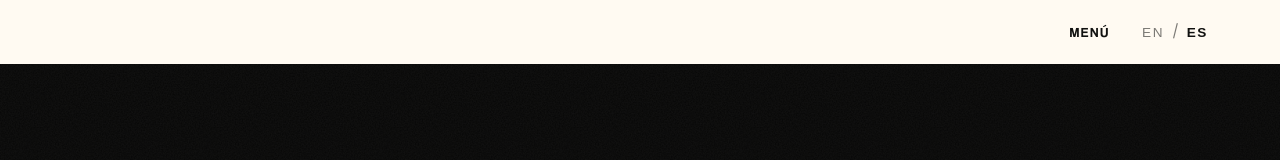
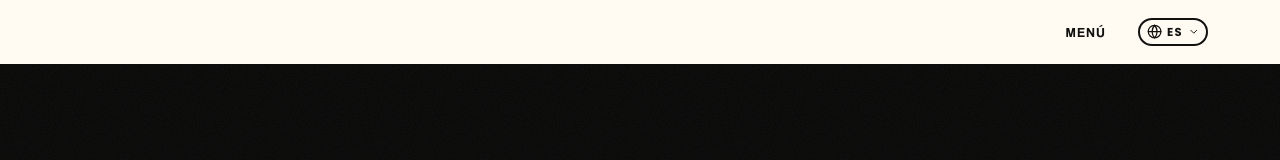
Before and after one commit to lucasperazzi/abril-portfolio, a React (Vite) app: page / in a window 1280 px wide. Shown: the top 160 px of the page. Built offline with nearby package versions, Linux system fonts and the light colour scheme.

Commit message:
Improve language selector

```diff
--- a/src/Navbar.css
+++ b/src/Navbar.css
@@ -262,54 +262,121 @@
 }
 
 .language-selector {
+  position: relative;
   display: flex;
   align-items: center;
-  gap: 0.5rem;
+  height: 28px;
+  z-index: 1002;
 }
 
-.lang-btn {
-  background: none;
-  border: none;
-  font-size: 0.85rem;
-  font-weight: 400;
-  letter-spacing: 0.1rem;
+.language-toggle {
+  display: inline-flex;
+  align-items: center;
+  justify-content: center;
+  gap: 0.3rem;
+  min-width: 64px;
+  height: 28px;
+  padding: 0.25rem 0.42rem;
+  background: var(--site-text);
+  border: 2px solid var(--site-bg);
+  border-radius: 9999px;
   color: var(--site-bg);
   cursor: pointer;
-  padding: 0;
-  opacity: 0.55;
-  transition: opacity 0.3s ease;
-  position: relative;
+  font-family: 'Poppins', sans-serif;
+  font-size: 0.72rem;
+  font-weight: 700;
+  letter-spacing: 0.08rem;
+  line-height: 1;
+  transition: background-color 0.25s ease, color 0.25s ease, transform 0.25s ease, box-shadow 0.25s ease;
 }
 
-.lang-btn:hover {
-  opacity: 1;
+.language-toggle span,
+.language-toggle svg {
+  display: block;
 }
 
-.lang-btn::after {
-  content: '';
-  position: absolute;
-  bottom: -2px;
-  left: 0;
-  width: 0;
-  height: 1px;
-  background: var(--site-bg);
-  transition: width 0.3s ease;
+.language-toggle span {
+  line-height: 1;
+  transform: translateY(0.5px);
 }
 
-.lang-btn:hover::after {
-  width: 100%;
+.language-toggle:hover,
+.language-selector.open .language-toggle {
+  background: var(--site-bg);
+  color: var(--site-text);
+  transform: translateY(-1px);
+  box-shadow: -3px 4px 0 rgba(143, 47, 90, 0.35), -6px 10px 18px rgba(0, 0, 0, 0.18);
 }
 
-.lang-btn.active {
-  color: var(--site-bg);
-  font-weight: 600;
-  opacity: 1;
+.language-icon {
+  width: 0.95rem;
+  height: 0.95rem;
+  flex: 0 0 auto;
 }
 
-.lang-divider {
+.language-chevron {
+  width: 0.72rem;
+  height: 0.72rem;
+  flex: 0 0 auto;
+  transition: transform 0.25s ease;
+}
+
+.language-selector.open .language-chevron {
+  transform: rotate(180deg);
+}
+
+.language-menu {
+  position: absolute;
+  top: calc(100% + 0.55rem);
+  right: 0;
+  min-width: 164px;
+  padding: 0.45rem;
+  background: var(--site-text);
+  border: 2px solid var(--site-bg);
+  border-radius: 1rem;
+  box-shadow: -4px 5px 0 rgba(143, 47, 90, 0.35), -8px 14px 24px rgba(0, 0, 0, 0.18);
+  animation: languageMenuIn 0.18s ease forwards;
+}
+
+.language-option {
+  width: 100%;
+  display: flex;
+  align-items: center;
+  gap: 0.55rem;
+  padding: 0.7rem 0.75rem;
+  background: transparent;
+  border: none;
+  border-radius: 0.7rem;
   color: var(--site-bg);
-  font-size: 0.85rem;
-  opacity: 0.55;
+  cursor: pointer;
+  font-family: 'Poppins', sans-serif;
+  font-size: 0.9rem;
+  font-weight: 500;
+  text-align: left;
+  transition: background-color 0.2s ease, transform 0.2s ease;
+}
+
+.language-option:hover,
+.language-option.active {
+  background: rgba(234, 167, 199, 0.35);
+  transform: translateX(2px);
+}
+
+.language-option-code {
+  min-width: 26px;
+  font-weight: 800;
+  letter-spacing: 0.06rem;
+}
+
+@keyframes languageMenuIn {
+  from {
+    opacity: 0;
+    transform: translateY(-6px);
+  }
+  to {
+    opacity: 1;
+    transform: translateY(0);
+  }
 }
 
 
@@ -352,8 +419,33 @@
     font-size: 0.75rem;
   }
 
-  .language-selector .lang-btn {
-    font-size: 0.5rem !important;
+  .language-toggle {
+    min-width: 58px;
+    height: 26px;
+    gap: 0.25rem;
+    padding: 0.22rem 0.34rem;
+    font-size: 0.66rem;
+    border-width: 1.5px;
+  }
+
+  .language-icon {
+    width: 0.86rem;
+    height: 0.86rem;
+  }
+
+  .language-chevron {
+    width: 0.64rem;
+    height: 0.64rem;
+  }
+
+  .language-menu {
+    min-width: 142px;
+    border-width: 1.5px;
+  }
+
+  .language-option {
+    padding: 0.65rem;
+    font-size: 0.82rem;
   }
 
   .simple-menu-content {
--- a/src/Navbar.jsx
+++ b/src/Navbar.jsx
@@ -1,10 +1,68 @@
-import { useState, useEffect } from 'react'
+import { useState, useEffect, useRef } from 'react'
 import { Link } from 'react-router-dom'
+import { FiChevronDown, FiGlobe } from 'react-icons/fi'
 import { useLanguage } from './LanguageContext'
 import './Navbar.css'
 
+function LanguageSelector() {
+  const { language, setLanguage } = useLanguage()
+  const [isOpen, setIsOpen] = useState(false)
+  const selectorRef = useRef(null)
+  const languages = [
+    { code: 'es', label: 'Español' },
+    { code: 'en', label: 'English' }
+  ]
+
+  useEffect(() => {
+    const handleClickOutside = (e) => {
+      if (selectorRef.current && !selectorRef.current.contains(e.target)) {
+        setIsOpen(false)
+      }
+    }
+
+    document.addEventListener('mousedown', handleClickOutside)
+    return () => document.removeEventListener('mousedown', handleClickOutside)
+  }, [])
+
+  const selectLanguage = (code) => {
+    setLanguage(code)
+    setIsOpen(false)
+  }
+
+  return (
+    <div className={`language-selector ${isOpen ? 'open' : ''}`} ref={selectorRef}>
+      <button
+        className="language-toggle"
+        onClick={() => setIsOpen(!isOpen)}
+        aria-haspopup="listbox"
+        aria-expanded={isOpen}
+      >
+        <FiGlobe className="language-icon" />
+        <span>{language.toUpperCase()}</span>
+        <FiChevronDown className="language-chevron" />
+      </button>
+      {isOpen && (
+        <div className="language-menu" role="listbox">
+          {languages.map((item) => (
+            <button
+              key={item.code}
+              className={`language-option ${language === item.code ? 'active' : ''}`}
+              onClick={() => selectLanguage(item.code)}
+              role="option"
+              aria-selected={language === item.code}
+            >
+              <span className="language-option-code">{item.code.toUpperCase()}</span>
+              <span>{item.label}</span>
+            </button>
+          ))}
+        </div>
+      )}
+    </div>
+  )
+}
+
 function Navbar({ isVisible = true, isHomePage = false }) {
-  const { language, setLanguage } = useLanguage()
+  const { language } = useLanguage()
   const [isMenuOpen, setIsMenuOpen] = useState(false)
   const [isMounted, setIsMounted] = useState(false)
   const [isClosing, setIsClosing] = useState(false)
@@ -92,21 +150,7 @@ function Navbar({ isVisible = true, isHomePage = false }) {
             >
               {t.menu}
             </button>
-            <div className="language-selector">
-              <button
-                className={`lang-btn ${language === 'en' ? 'active' : ''}`}
-                onClick={() => setLanguage('en')}
-              >
-                EN
-              </button>
-              <span className="lang-divider">/</span>
-              <button
-                className={`lang-btn ${language === 'es' ? 'active' : ''}`}
-                onClick={() => setLanguage('es')}
-              >
-                ES
-              </button>
-            </div>
+            <LanguageSelector />
           </div>
         </div>
       </nav>
@@ -120,21 +164,7 @@ function Navbar({ isVisible = true, isHomePage = false }) {
           >
             {t.menu}
           </button>
-          <div className="language-selector">
-            <button
-              className={`lang-btn ${language === 'en' ? 'active' : ''}`}
-              onClick={() => setLanguage('en')}
-            >
-              EN
-            </button>
-            <span className="lang-divider">/</span>
-            <button
-              className={`lang-btn ${language === 'es' ? 'active' : ''}`}
-              onClick={() => setLanguage('es')}
-            >
-              ES
-            </button>
-          </div>
+          <LanguageSelector />
         </div>
       )}
 
```
